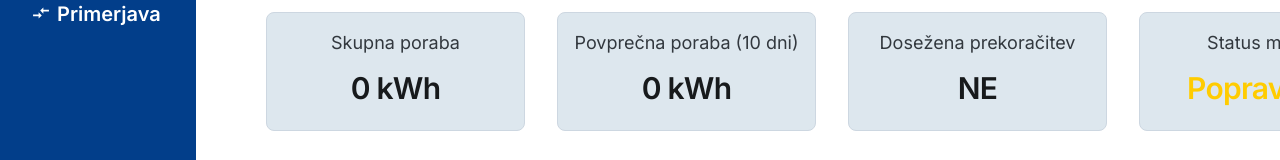
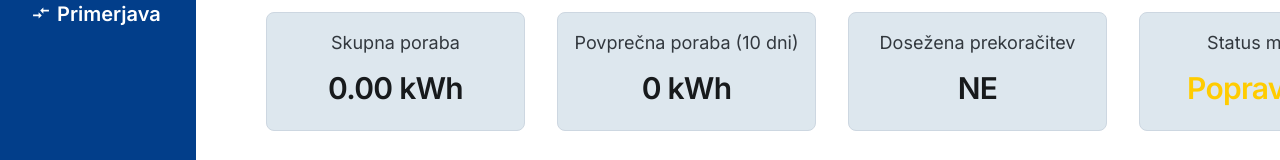
Before and after one commit to mihaprah/informatika_PR2, a React (Vite) app in the folder frontend/informatika/: page / in a window 1280 px wide. Shown: the part 172-332 px from the top of the page. Built offline with nearby package versions, Linux system fonts and the light colour scheme; no server answers.

Commit message:
Removed pop from hme-day

```diff
--- a/frontend/informatika/src/Pages/HomeDay.tsx
+++ b/frontend/informatika/src/Pages/HomeDay.tsx
@@ -89,8 +89,8 @@ export default function HomeDay(props: Props) {
     }
   }
 
-  intervalData.pop();
   const chartData2: any = [];
+
   if (intervalData.length !== 0) {
     let sumBlock1 = 0;
     let sumBlock2 = 0;
@@ -184,7 +184,12 @@ export default function HomeDay(props: Props) {
         <b>Pregled meritev - št. merilne omarice: {props.cabinetID}</b>
         <div style={{ display: "flex", justifyContent: "space-between" }}>
           <LocalizationProvider dateAdapter={AdapterDayjs}>
-            <DatePicker format='DD.MM.YYYY' label="Datum" defaultValue={dayjs("2023-02-28") as any} onChange={handleDateChange} />
+            <DatePicker
+              format="DD.MM.YYYY"
+              label="Datum"
+              defaultValue={dayjs("2023-02-28") as any}
+              onChange={handleDateChange}
+            />
           </LocalizationProvider>
           <ToggleButtonGroup
             color="primary"
@@ -193,13 +198,13 @@ export default function HomeDay(props: Props) {
             onChange={handleChange}
             style={{ fontFamily: "Inter", width: "300px", float: "right", marginLeft: "20px" }}
           >
-            <ToggleButton style={{width: "100px"}} value="day" onClick={() => changeURL(event?.target)}>
+            <ToggleButton style={{ width: "100px" }} value="day" onClick={() => changeURL(event?.target)}>
               DAN
             </ToggleButton>
-            <ToggleButton style={{width: "100px"}} value="month" onClick={() => changeURL(event?.target)}>
+            <ToggleButton style={{ width: "100px" }} value="month" onClick={() => changeURL(event?.target)}>
               MESEC
             </ToggleButton>
-            <ToggleButton style={{width: "100px"}} value="year" onClick={() => changeURL(event?.target)}>
+            <ToggleButton style={{ width: "100px" }} value="year" onClick={() => changeURL(event?.target)}>
               LETO
             </ToggleButton>
           </ToggleButtonGroup>
@@ -216,7 +221,7 @@ export default function HomeDay(props: Props) {
                 Skupna poraba
               </Typography>
               <Typography level="h2">
-                <b>{dayUsage} kWh</b>
+                <b>{dayUsage.toFixed(2)} kWh</b>
               </Typography>
             </Card>
           </Tooltip>
```
